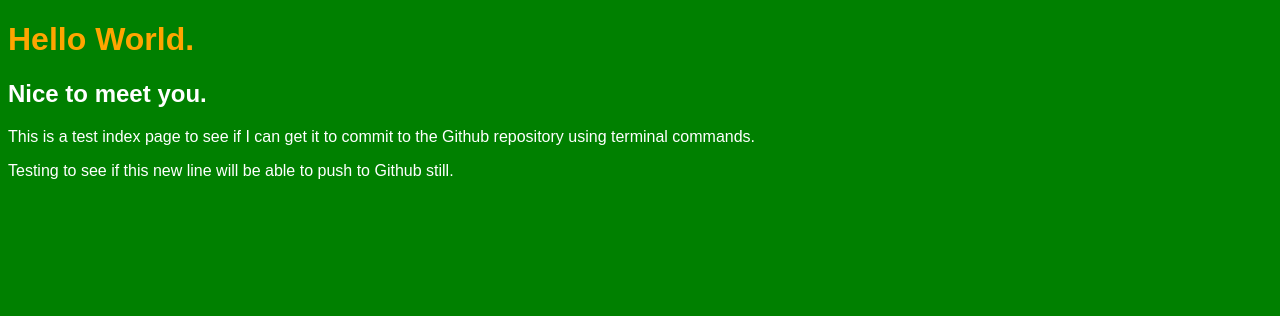
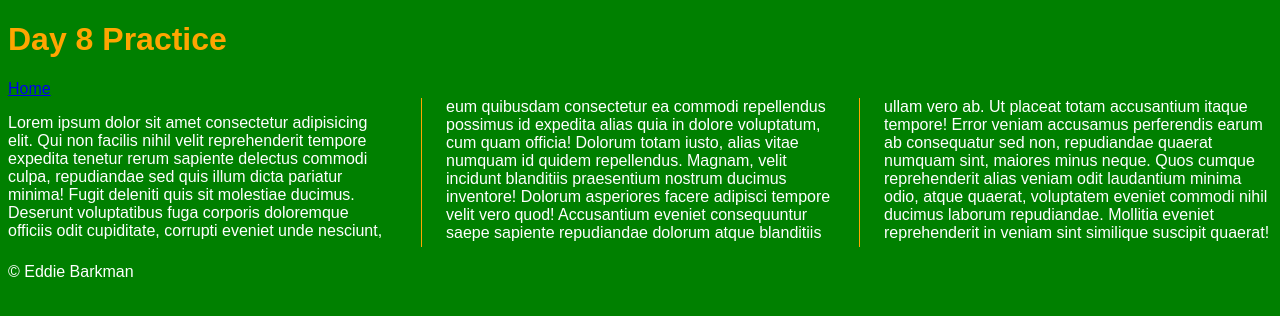
Before and after one commit to eddiebarkman/w4b-day-8, a plain HTML site: page index.html in a window 1280 px wide. Drawn offline with Linux system fonts and the light colour scheme; files that its build step writes are made by us from their sources.

Commit message:
Updated files

```diff
--- a/styles/style.css
+++ b/css/style.css
@@ -7,3 +7,9 @@ body{
 h1{
     color:orange;
 }
+
+.text-columns{
+    column-count:3;
+    column-gap: 50px;
+    column-rule: 1px solid orange;
+}
--- a/index.html
+++ b/index.html
@@ -1,16 +1,25 @@
 <!DOCTYPE html>
 <html lang="en">
-  <head>
-    <title>Bitwise - Websites for Beginners - Day 8</title>
-    <link rel="stylesheet" href="css/style.css">
-  </head>
+<head>
+  <meta charset="UTF-8">
+  <meta http-equiv="X-UA-Compatible" content="IE=edge">
+  <meta name="viewport" content="width=device-width, initial-scale=1.0">
+  <title>Bitwise - Websites for Beginners - Day 8</title>
+  <link rel="stylesheet" href="css/style.css">
+</head>
+<body>
+  <h1>Day 8 Practice</h1>
+<nav>
+  <a href="#">Home</a>
+</nav>
+<div class="text-columns">
+<p>
+  Lorem ipsum dolor sit amet consectetur adipisicing elit. Qui non facilis nihil velit reprehenderit tempore expedita tenetur rerum sapiente delectus commodi culpa, repudiandae sed quis illum dicta pariatur minima! Fugit deleniti quis sit molestiae ducimus. Deserunt voluptatibus fuga corporis doloremque officiis odit cupiditate, corrupti eveniet unde nesciunt, eum quibusdam consectetur ea commodi repellendus possimus id expedita alias quia in dolore voluptatum, cum quam officia! Dolorum totam iusto, alias vitae numquam id quidem repellendus. Magnam, velit incidunt blanditiis praesentium nostrum ducimus inventore! Dolorum asperiores facere adipisci tempore velit vero quod! Accusantium eveniet consequuntur saepe sapiente repudiandae dolorum atque blanditiis ullam vero ab. Ut placeat totam accusantium itaque tempore! Error veniam accusamus perferendis earum ab consequatur sed non, repudiandae quaerat numquam sint, maiores minus neque. Quos cumque reprehenderit alias veniam odit laudantium minima odio, atque quaerat, voluptatem eveniet commodi nihil ducimus laborum repudiandae. Mollitia eveniet reprehenderit in veniam sint similique suscipit quaerat!
+</p>
+</div>
 
-  <body>
-<h1>Hello World.</h1>
-<h2>Nice to meet you.</h2>
-<p>This is a test index page to see if I can get it to commit to the
-Github repository using terminal commands.</p>
-<p>Testing to see if this new line will be able to push to Github
-still.</p>
-  </body>
+<footer>
+  <p>&copy; Eddie Barkman</p>
+</footer>
+</body>
 </html>
```
